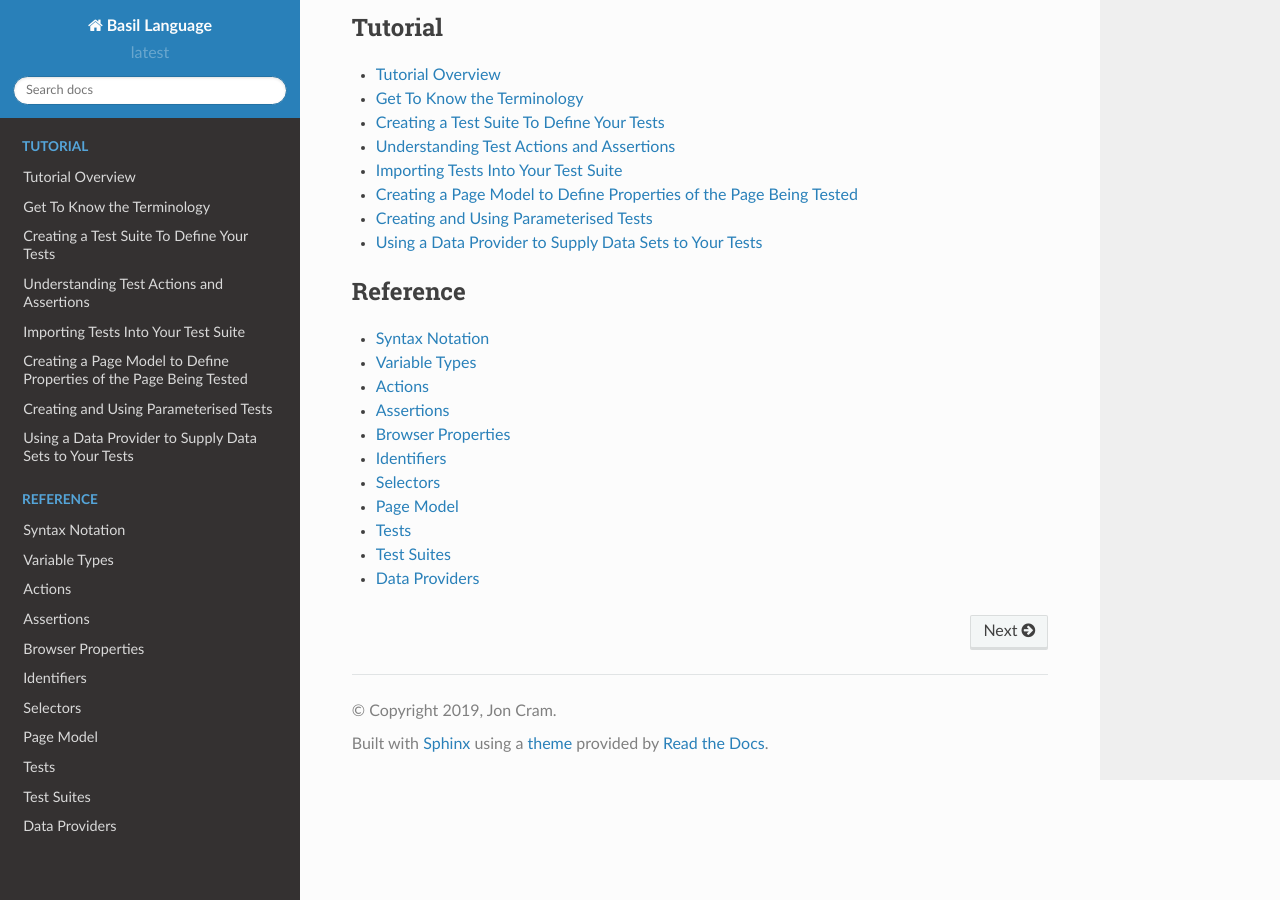
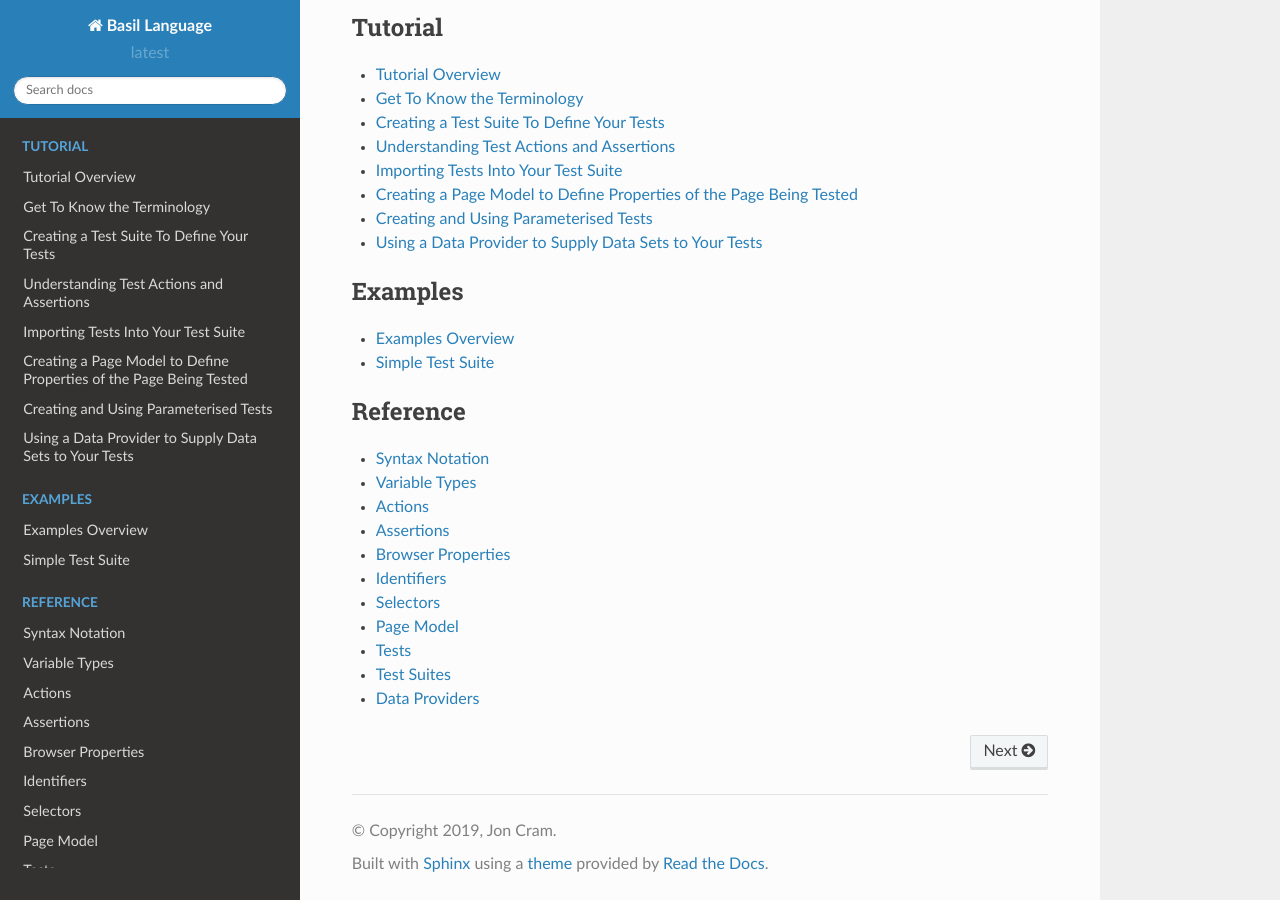
Before and after one commit to webignition/bas-spec, a Sphinx documentation site: the page built from docs/index.rst, in a window 1280 px wide and 900 px high, scrolled down 558 px. Built offline with Sphinx 7.4.7 and the Read the Docs theme 2.0.0, drawn with Linux system fonts in a browser that asks for light colours.

Commit message:
Add simple test suite example

```diff
--- /dev/null
+++ b/docs/examples-simple-test-suite.rst
@@ -0,0 +1,5 @@
+=================
+Simple Test Suite
+=================
+
+.. literalinclude:: includes/examples/test-suite/google-search-query-literal.yml
--- a/docs/index.rst
+++ b/docs/index.rst
@@ -38,6 +38,13 @@ Goals:
     tutorial-data-providers
 
 .. toctree::
+    :caption: Examples
+    :maxdepth: 1
+
+    examples
+    examples-simple-test-suite
+
+.. toctree::
     :caption: Reference
     :maxdepth: 1
 
```
Also changed, not shown: docs/examples.rst (added, +10 -0 lines).
